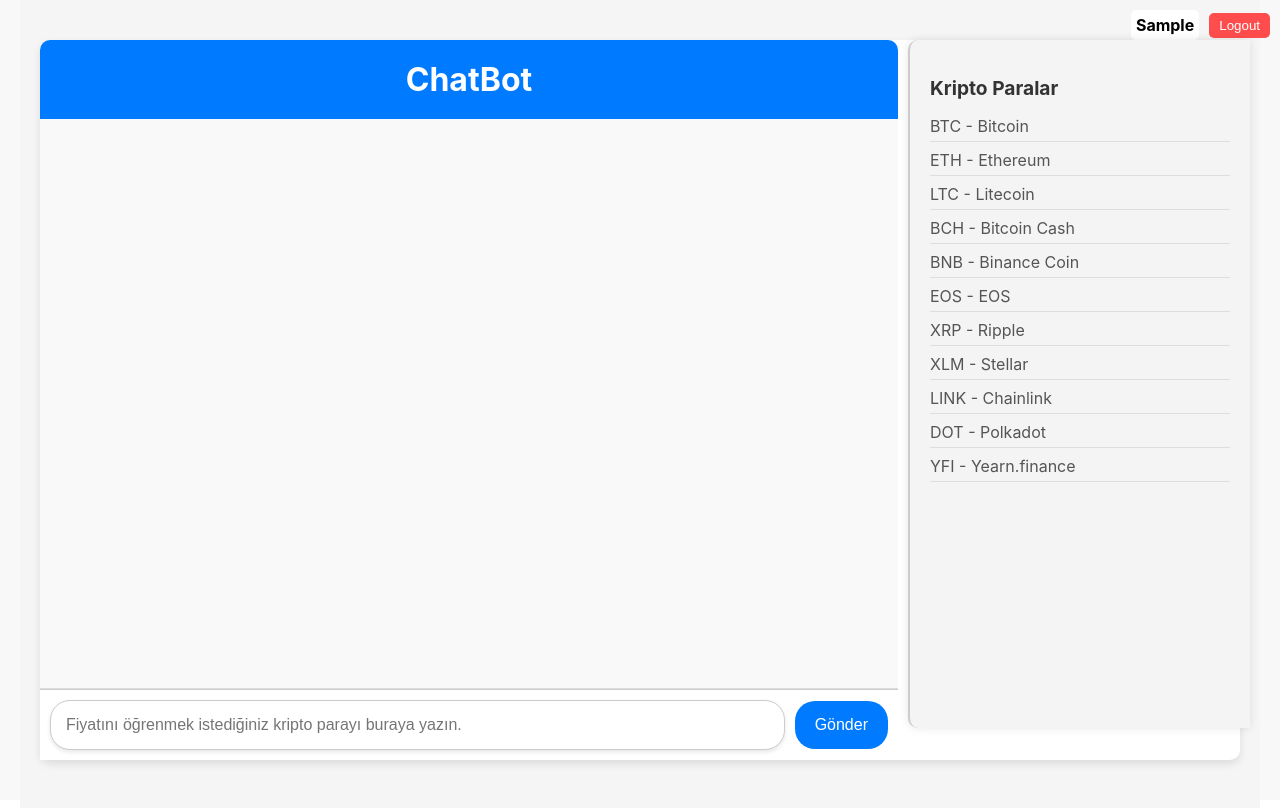
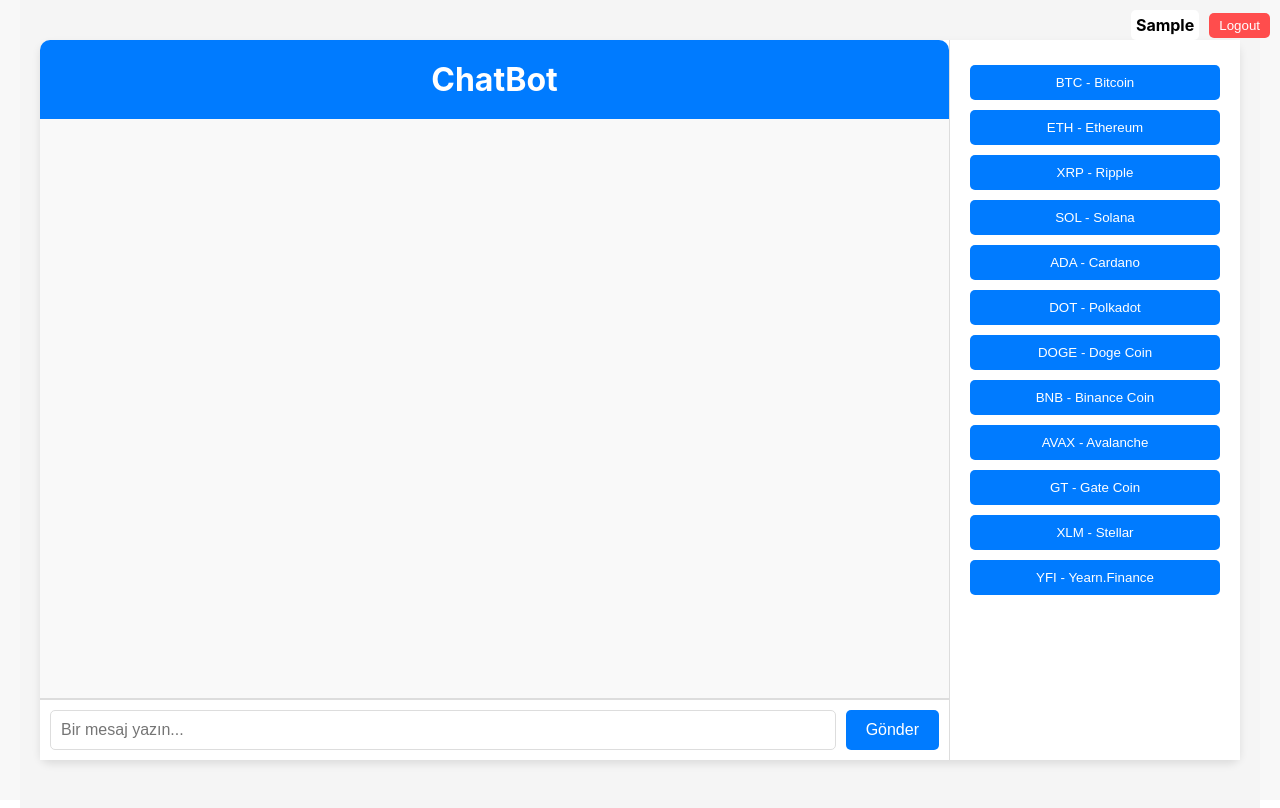
Before and after one commit to MelihYildiz/ChatBotFrontEnd, a React (Create React App) app: page / in a window 1280 px wide. Both pictures are taken after typing "Sample" into the empty fields and a click on the button "Login". Shown: the top 808 px of the page. Built offline with nearby package versions, Linux system fonts and the light colour scheme.

Commit message:
Finally sidebar is functional , next step --> making the sidebar as an api on .net

```diff
--- a/src/Components/ChatInput.js
+++ b/src/Components/ChatInput.js
@@ -1,59 +1,55 @@
-import React, { useState } from 'react';
+import React from 'react';
 import styled from 'styled-components';
 
-const InputContainer = styled.div`
+const Container = styled.div`
   display: flex;
-  border-top: 1px solid #ccc;
   padding: 10px;
-  background: #fff;
-  align-items: center;
+  border-top: 1px solid #ddd;
+  background-color: #ffffff;
 `;
 
 const Input = styled.input`
   flex: 1;
-  padding: 15px;
-  border: 1px solid #ccc;
-  border-radius: 20px;
+  padding: 10px;
+  border: 1px solid #ddd;
+  border-radius: 5px;
+  margin-right: 10px;
   font-size: 16px;
-  box-shadow: 0 2px 4px rgba(0, 0, 0, 0.1);
 `;
 
 const Button = styled.button`
-  margin-left: 10px;
-  padding: 15px 20px;
+  padding: 10px 20px;
   border: none;
-  border-radius: 20px;
+  border-radius: 5px;
   background-color: #007BFF;
-  color: #fff;
+  color: #ffffff;
+  font-size: 16px;
   cursor: pointer;
-  font-size: 16px;
 
   &:hover {
     background-color: #0056b3;
   }
 `;
 
-const ChatInput = ({ onSendMessage }) => {
-  const [input, setInput] = useState('');
-
-  const handleSend = async () => {
-    if (input.trim()) {
-      await onSendMessage(input.trim());
-      setInput('');
+const ChatInput = ({ value, onChange, onSendMessage }) => {
+  const handleKeyDown = (event) => {
+    if (event.key === 'Enter') {
+      event.preventDefault();
+      onSendMessage();
     }
   };
 
   return (
-    <InputContainer>
+    <Container>
       <Input
         type="text"
-        value={input}
-        onChange={(e) => setInput(e.target.value)}
-        onKeyPress={(e) => e.key === 'Enter' && handleSend()}
-        placeholder="Fiyatını öğrenmek istediğiniz kripto parayı buraya yazın."
+        value={value}
+        onChange={onChange}
+        onKeyDown={handleKeyDown}
+        placeholder="Bir mesaj yazın..."
       />
-      <Button onClick={handleSend}>Gönder</Button>
-    </InputContainer>
+      <Button onClick={onSendMessage}>Gönder</Button>
+    </Container>
   );
 };
 
--- a/src/Components/Chatbot.js
+++ b/src/Components/Chatbot.js
@@ -60,15 +60,37 @@ const Message = styled.div`
 const fetchCryptoPrices = async (currency) => {
   try {
     const response = await axios.get(`http://localhost:61756/api/crypto/${currency}`);
-    return response.data;
+    return { data: response.data, status: response.status };
   } catch (error) {
     console.error('Error fetching crypto prices:', error);
-    return null;
+    return { data: null, status: error.response ? error.response.status : 'N/A' };
   }
+};
+
+const formatPrice = (price) => {
+  return `$${price.toString().replace(/\B(?=(\d{3})+(?!\d))/g, '.')}`;
+};
+
+const statusMessages = {
+  200: '200 OK - Başarıyla tamamlandı.',
+  201: '201 Created - Başarıyla oluşturuldu.',
+  204: '204 No Content - Başarıyla tamamlandı, ancak içerik yok.',
+  400: '400 Bad Request - Kötü istek.',
+  401: '401 Unauthorized - Yetkisiz.',
+  403: '403 Forbidden - Yasaklı.',
+  404: '404 Not Found - Bulunamadı.',
+  500: '500 Internal Server Error - Sunucu hatası.',
+  502: '502 Bad Gateway - Kötü ağ geçidi.',
+  503: '503 Service Unavailable - Hizmet kullanılabilir değil.'
+};
+
+const getStatusMessage = (status) => {
+  return statusMessages[status] || 'Bilinmeyen Durum';
 };
 
 const Chatbot = ({ username }) => {
   const [messages, setMessages] = useState([]);
+  const [inputValue, setInputValue] = useState('');
   const chatLogRef = useRef(null);
 
   useEffect(() => {
@@ -94,19 +116,30 @@ const Chatbot = ({ username }) => {
     const newMessages = [...messages, { text: message, isUser: true }];
     setMessages(newMessages);
 
-    const result = await fetchCryptoPrices(message.toUpperCase());
+    const { data, status } = await fetchCryptoPrices(message.toUpperCase());
 
-    if (result && result.price) {
+    if (data && data.price) {
+      const formattedPrice = formatPrice(parseInt(data.price.replace(/[^0-9]/g, ''), 10));
       setMessages((prevMessages) => [
         ...prevMessages,
-        { text: `Kripto Para: ${result.symbol}, Fiyat: ${result.price}`, isUser: false },
+        {
+          text: `Kripto Para: ${data.symbol}, Fiyat: ${formattedPrice}`,
+          isUser: false
+        },
       ]);
     } else {
       setMessages((prevMessages) => [
         ...prevMessages,
-        { text: `Hata: ${message} için geçerli bir fiyat alınamadı.`, isUser: false },
+        { text: `Hata: ${message} için geçerli bir fiyat alınamadı. HTTP Durum Kodu: ${status} (${getStatusMessage(status)})`, isUser: false },
       ]);
     }
+
+
+    setInputValue(''); // Mesaj gönderildikten sonra textbox'ı sıfırlıyor.
+  };
+
+  const handleSelectCurrency = (currencyCode) => {
+    setInputValue(currencyCode);
   };
 
   return (
@@ -121,9 +154,13 @@ const Chatbot = ({ username }) => {
               </Message>
             ))}
           </ChatLog>
-          <ChatInput onSendMessage={handleSendMessage} />
+          <ChatInput
+            value={inputValue}
+            onChange={(e) => setInputValue(e.target.value)}
+            onSendMessage={() => handleSendMessage(inputValue)}
+          />
         </ChatContainer>
-        <Sidebar />
+        <Sidebar onSelectCurrency={handleSelectCurrency} />
       </ChatbotContainer>
     </Container>
   );
--- a/src/Components/Sidebar.js
+++ b/src/Components/Sidebar.js
@@ -2,70 +2,55 @@ import React from 'react';
 import styled from 'styled-components';
 
 const SidebarContainer = styled.div`
-  width: 300px;
+  width: 250px;
+  background-color: #ffffff;
+  border-left: 1px solid #ddd;
   padding: 20px;
-  border-left: 2px solid #ccc;
-  background-color: #f4f4f4;
-  height: 90%;
-  box-shadow: 0 0 10px rgba(0, 0, 0, 0.1);
-  position: relative;
-  right: -10px; /* Paneli sağa kaydır */
-  top: 0;
-  border-radius: 10px 0 0 10px; /* Köşe yuvarlama */
+  display: flex;
+  flex-direction: column;
+  align-items: flex-start;
 `;
 
-const Section = styled.div`
-  margin-bottom: 20px;
-`;
-
-const Title = styled.h2`
-  font-size: 1.2em;
-  margin-bottom: 10px;
-  color: #333;
-  font-weight: bold;
-`;
-
-const List = styled.ul`
-  list-style-type: none;
-  padding: 0;
-`;
-
-const ListItem = styled.li`
-  margin-bottom: 8px;
-  font-size: 1em;
-  color: #555;
-  border-bottom: 1px solid #ddd; /* Liste öğeleri arasında çizgi */
-  padding-bottom: 5px;
-  transition: color 0.3s, background-color 0.3s;
+const Button = styled.button`
+  background-color: #007BFF;
+  color: #ffffff;
+  border: none;
+  padding: 10px;
+  margin: 5px 0;
+  border-radius: 5px;
+  cursor: pointer;
+  width: 100%;
 
   &:hover {
-    color: #b31010;
-    background-color: #f1f2d3;
-    cursor: pointer;
-    border-radius: 10px
+    background-color: #0056b3;
   }
 `;
 
-const Sidebar = () => {
+const Sidebar = ({ onSelectCurrency }) => {
+  const currencies = [
+    { code: 'BTC', name: 'Bitcoin' },
+    { code: 'ETH', name: 'Ethereum' },
+    { code: 'XRP', name: 'Ripple' },
+    { code: 'SOL', name: 'Solana' },
+    { code: 'ADA', name: 'Cardano' },
+    { code: 'DOT', name: 'Polkadot' },
+    { code: 'DOGE', name: 'Doge Coin' },
+    { code: 'BNB', name: 'Binance Coin' },
+    { code: 'AVAX', name: 'Avalanche' },
+    { code: 'GT', name: 'Gate Coin' },
+    { code: 'XLM', name: 'Stellar' },
+    { code: 'YFI', name: 'Yearn.Finance' },
+
+    // Daha fazla kripto para birimi ekleyebilirsiniz
+  ];
+
   return (
     <SidebarContainer>
-      <Section>
-        <Title>Kripto Paralar</Title>
-        <List>
-          <ListItem>BTC - Bitcoin</ListItem>
-          <ListItem>ETH - Ethereum</ListItem>
-          <ListItem>LTC - Litecoin</ListItem>
-          <ListItem>BCH - Bitcoin Cash</ListItem>
-          <ListItem>BNB - Binance Coin</ListItem>
-          <ListItem>EOS - EOS</ListItem>
-          <ListItem>XRP - Ripple</ListItem>
-          <ListItem>XLM - Stellar</ListItem>
-          <ListItem>LINK - Chainlink</ListItem>
-          <ListItem>DOT - Polkadot</ListItem>
-          <ListItem>YFI - Yearn.finance</ListItem>
-        </List>
-      </Section>
-
+      {currencies.map(currency => (
+        <Button key={currency.code} onClick={() => onSelectCurrency(currency.code)}>
+          {currency.code} - {currency.name}
+        </Button>
+      ))}
     </SidebarContainer>
   );
 };
```
